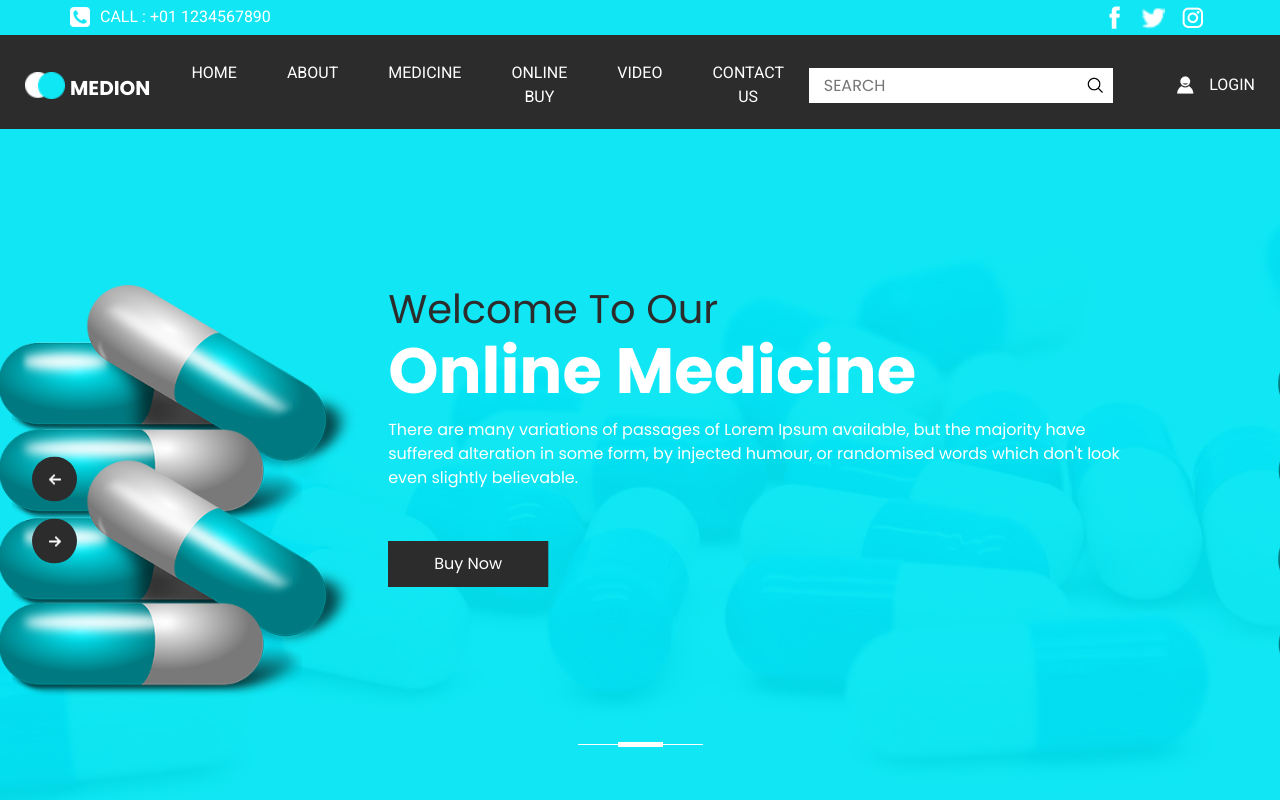
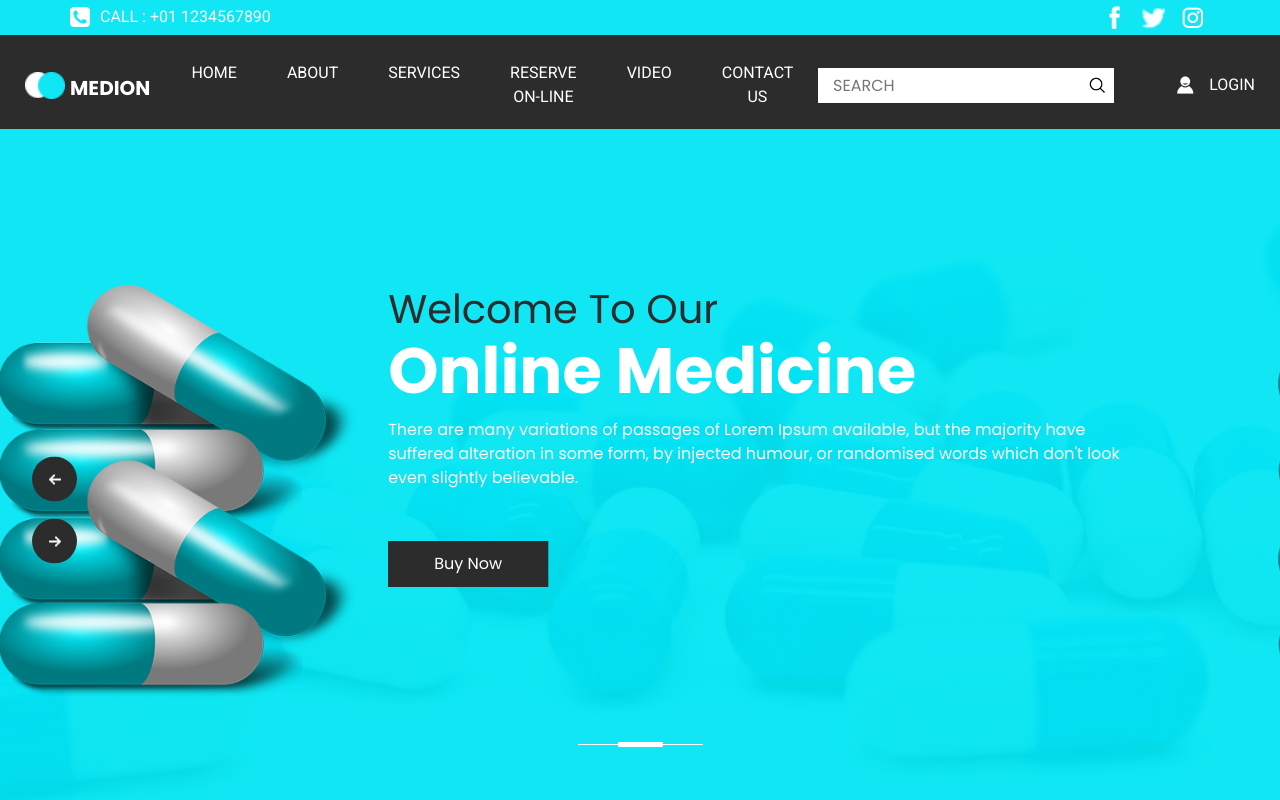
Before and after one commit to PhilippeAlbertG/E-asyPharm, a plain HTML site: page index.html in a window 1280 px wide. Shown: the top 800 px of the page. Drawn offline with nearby package versions, Linux system fonts and the light colour scheme.

Commit message:
Update index.html
Changed the menu options

```diff
--- a/index.html
+++ b/index.html
@@ -81,10 +81,10 @@
                   <a class="nav-link" href="about.html"> About </a>
                 </li>
                 <li class="nav-item">
-                  <a class="nav-link" href="medicine.html"> Medicine </a>
+                  <a class="nav-link" href="medicine.html"> Services </a>
                 </li>
                 <li class="nav-item">
-                  <a class="nav-link" href="buy.html"> Online Buy </a>
+                  <a class="nav-link" href="buy.html"> Reserve On-Line </a>
                 </li>
                 <li class="nav-item">
                   <a class="nav-link" href="news.html"> Video </a>
```
